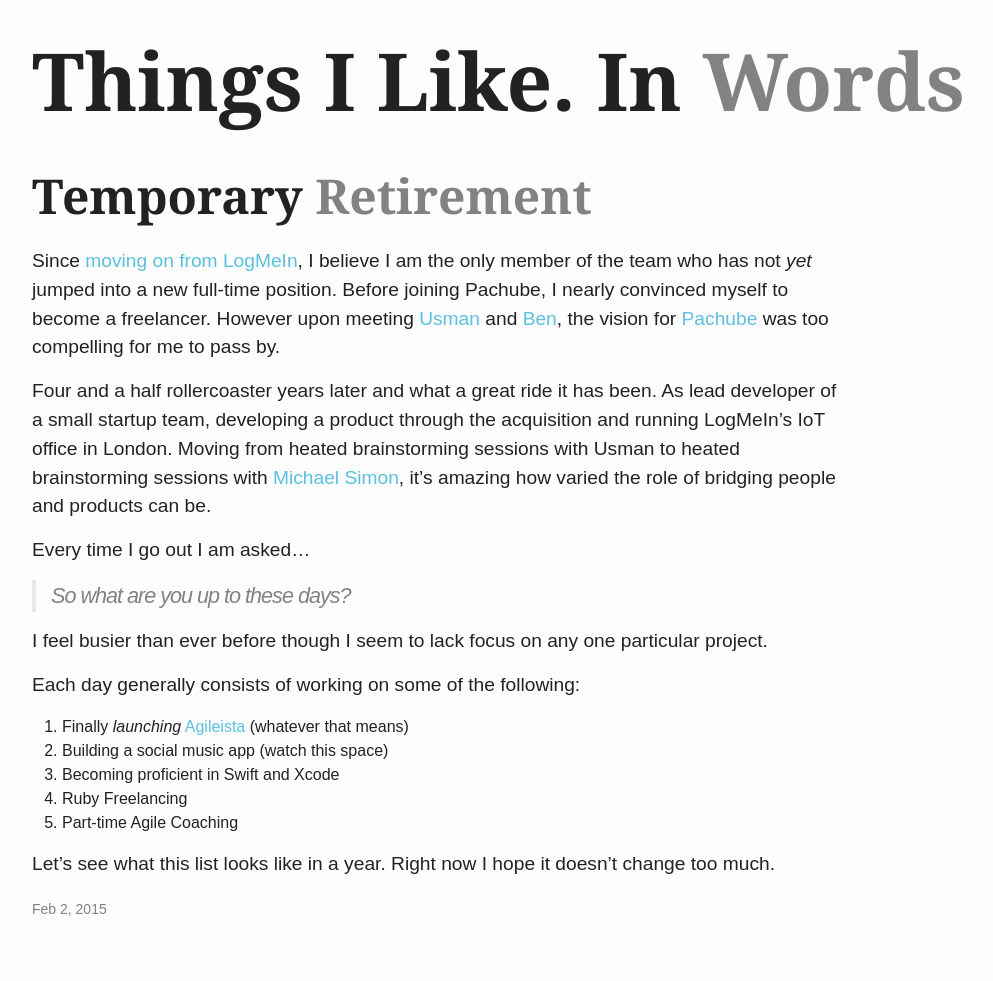
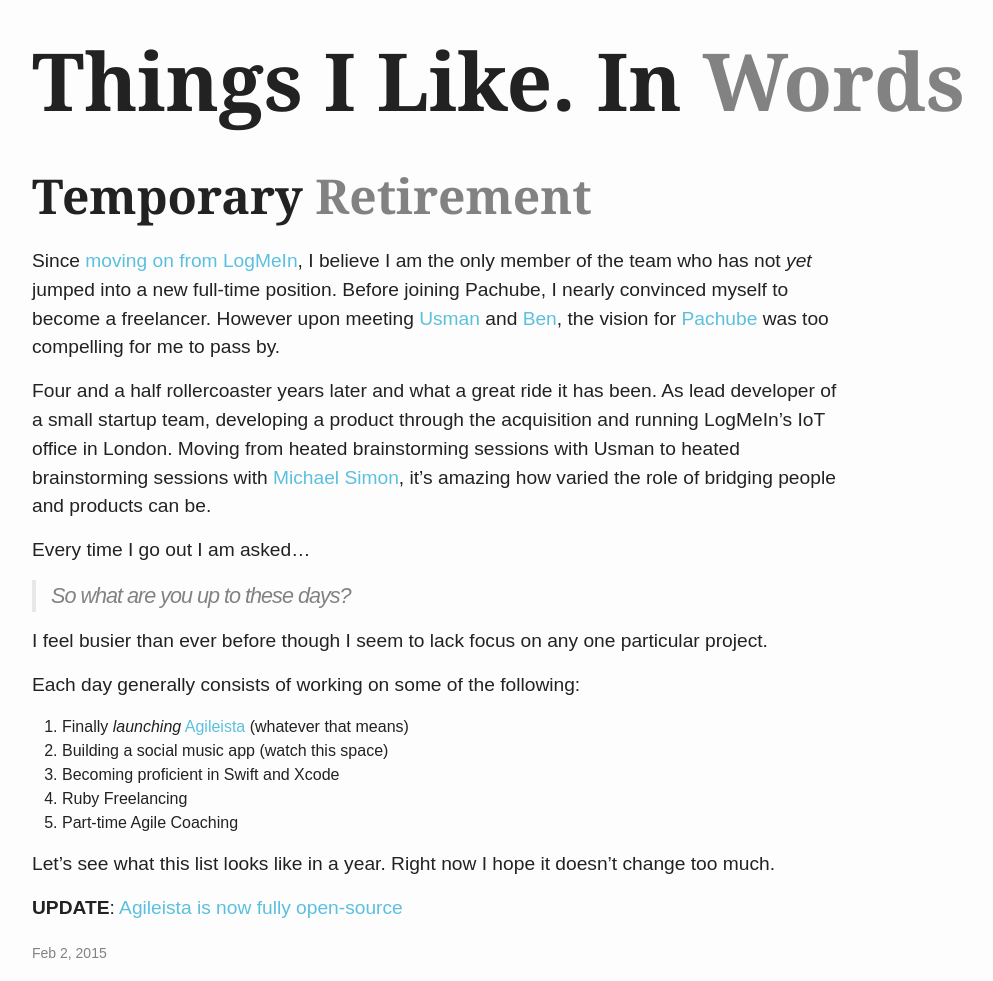
Before and after one commit to levent/thingsilike.in, a Jekyll site: the page built from _posts/2015-02-02-temporary-retirement.markdown, in a window 1280 px wide. Shown: the whole page, without its empty margins (58-1051 px from the left). Built offline with Jekyll 4.4.1, drawn with Linux system fonts in a browser that asks for light colours; before the commit the page ends 938 px from its top, so only the background shows below that.

Commit message:
Agileista is now fully open-source

```diff
--- a/_posts/2015-02-02-temporary-retirement.markdown
+++ b/_posts/2015-02-02-temporary-retirement.markdown
@@ -25,3 +25,5 @@
 5. Part-time Agile Coaching
 
 Let's see what this list looks like in a year. Right now I hope it doesn't change too much.
+
+**UPDATE**: [Agileista is now fully open-source](https://github.com/levent/agileista/)
```
